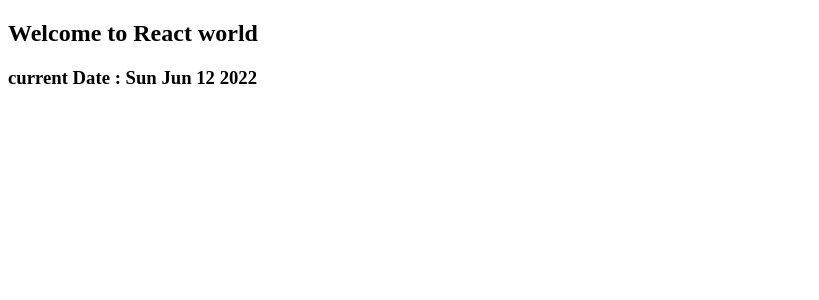
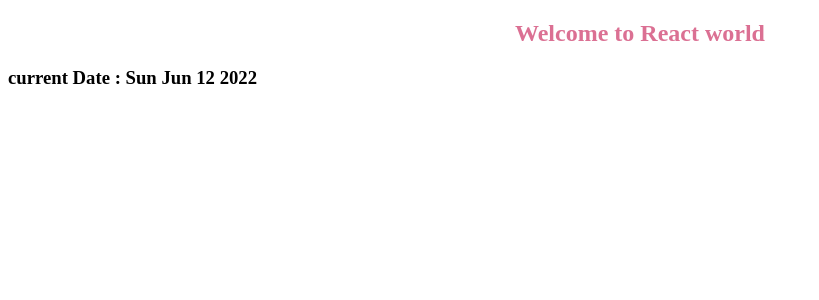
Before and after one commit to humlib/humlib-fe, a React app: page / in a window 1280 px wide. Shown: the top 300 px of the page, without its empty margins (0-819 px from the left). Built offline with nearby package versions, Linux system fonts and the light colour scheme.

Commit message:
🎉 Initial frontend setup (#1)
... with React, TypeScript, and styled-components. But sadly with still a warning.

```diff
--- a/src/App.tsx
+++ b/src/App.tsx
@@ -1,10 +1,18 @@
 import type { ReactElement } from 'react'
 import React from 'react'
+import styled from 'styled-components'
 import { hello } from './api'
+
+const Title = styled.h2`
+    font-size: 1.5em;
+    text-align: center;
+    color: palevioletred;
+`
+
 function App(): ReactElement {
     return (
         <div>
-            <h2>Welcome to React {hello()}</h2>
+            <Title>Welcome to React {hello()}</Title>
             <h3>current Date : {new Date().toDateString()}</h3>
         </div>
     )
--- a/src/index.tsx
+++ b/src/index.tsx
@@ -1,5 +1,7 @@
 import React from 'react'
-import ReactDom from 'react-dom'
+import { createRoot } from 'react-dom/client'
 import App from './App'
 
-ReactDom.render(<App />, document.getElementById('app'))
+const container = document.getElementById('app')
+const root = createRoot(container!)
+root.render(<App />)
--- a/webpack.config.js
+++ b/webpack.config.js
@@ -6,9 +6,9 @@
     module: {
         rules: [
             {
+                exclude: /node_modules/,
                 test: /\.tsx?$/,
                 use: 'ts-loader',
-                exclude: /node_modules/,
             },
         ],
     },
```
Also changed, not shown: package.json (+6 -2 lines), tsconfig.json (+5 -7 lines), src/api.ts (renamed from src/api.js), 1 other file (tests, documents, lock files or other folders).
